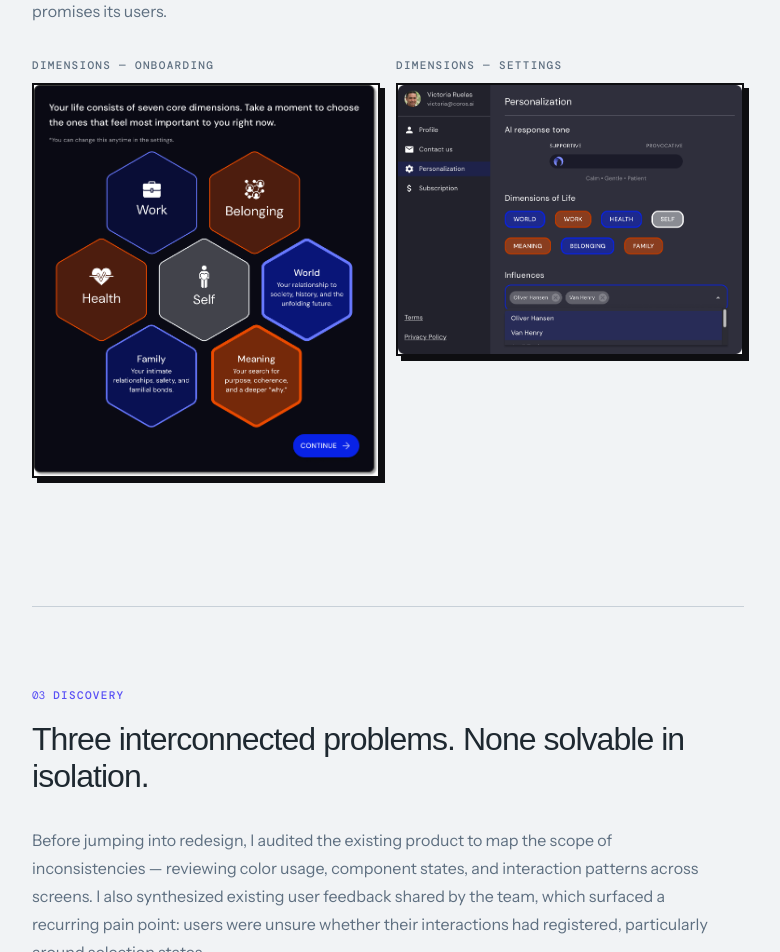
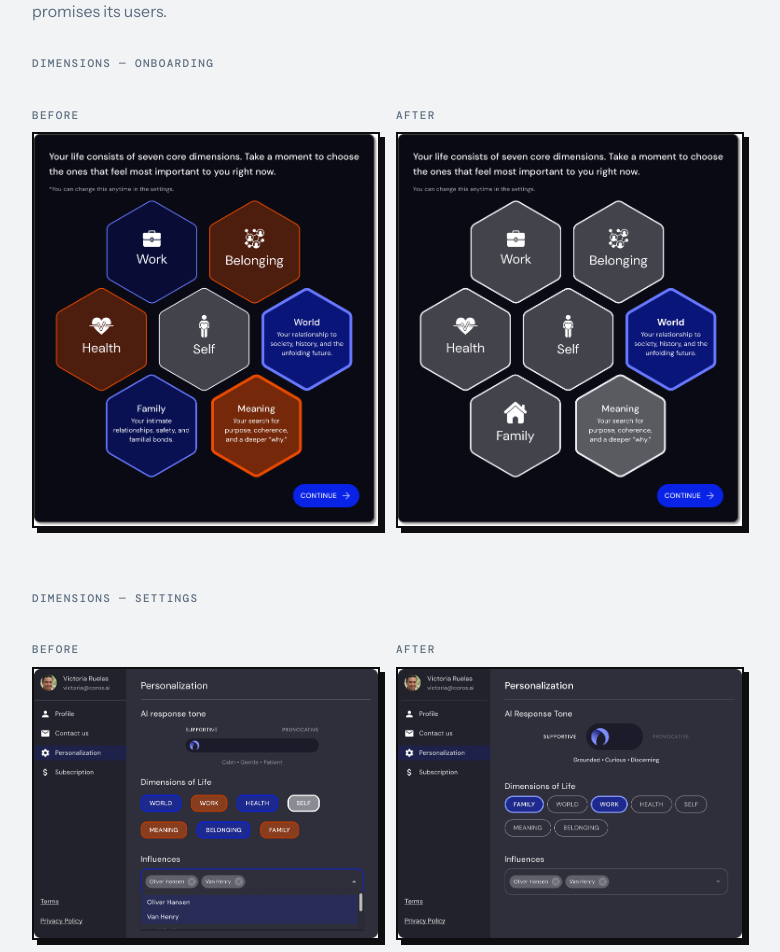
Before and after one commit to the-esoteric-girl/my-portfolio, a React (Vite) app: page /case-studies/coros-ai in a window 1280 px wide. Shown: the part 1820-2772 px from the top of the page, without its empty margins (308-1088 px from the left). Built offline with nearby package versions, Linux system fonts and the light colour scheme.

Commit message:
add after images for problelm section

```diff
--- a/src/pages/CaseStudy.css
+++ b/src/pages/CaseStudy.css
@@ -328,7 +328,7 @@
 }
 
 .cs-ba-direction + .cs-ba-direction {
-  margin-top: var(--space-8);
+  margin-top: var(--space-10);
 }
 
 .cs-ba-img {
--- a/src/pages/CorosAI.jsx
+++ b/src/pages/CorosAI.jsx
@@ -302,10 +302,12 @@ export default function CorosAI() {
               especially damaging — credibility is core to what COROS AI
               promises its users.
             </p>
+            <div className="cs-ba-direction">
+              <span className="cs-ba-label">Dimensions — Onboarding</span>
               <div className="cs-ba">
                 <div className="cs-ba-grid">
                   <div className="cs-ba-col">
-                  <span className="cs-ba-label">Dimensions — Onboarding</span>
+                    <span className="cs-ba-label">Before</span>
                     <div
                       className="cs-ba-img"
                       role="button"
@@ -323,7 +325,32 @@ export default function CorosAI() {
                     </div>
                   </div>
                   <div className="cs-ba-col">
+                    <span className="cs-ba-label">After</span>
+                    <div
+                      className="cs-ba-img"
+                      role="button"
+                      tabIndex={0}
+                      aria-label="Click to enlarge"
+                      onClick={openLightbox}
+                      onKeyDown={openLightbox}
+                    >
+                      <img
+                        src="/img/case-studies/coros-ai/dimensions-after.png"
+                        alt="Dimensions section in onboarding after redesign"
+                        loading="lazy"
+                        decoding="async"
+                      />
+                    </div>
+                  </div>
+                </div>
+              </div>
+            </div>
+            <div className="cs-ba-direction">
               <span className="cs-ba-label">Dimensions — Settings</span>
+              <div className="cs-ba">
+                <div className="cs-ba-grid">
+                  <div className="cs-ba-col">
+                    <span className="cs-ba-label">Before</span>
                     <div
                       className="cs-ba-img"
                       role="button"
@@ -338,6 +365,25 @@ export default function CorosAI() {
                         loading="lazy"
                         decoding="async"
                       />
+                    </div>
+                  </div>
+                  <div className="cs-ba-col">
+                    <span className="cs-ba-label">After</span>
+                    <div
+                      className="cs-ba-img"
+                      role="button"
+                      tabIndex={0}
+                      aria-label="Click to enlarge"
+                      onClick={openLightbox}
+                      onKeyDown={openLightbox}
+                    >
+                      <img
+                        src="/img/case-studies/coros-ai/personalization-menu-after.png"
+                        alt="Dimensions settings modal after redesign"
+                        loading="lazy"
+                        decoding="async"
+                      />
+                    </div>
                   </div>
                 </div>
               </div>
```
Also changed, not shown: public/img/case-studies/coros-ai/dimensions-after.png (added), public/img/case-studies/coros-ai/personalization-menu-after.png (added). Lines whose indentation alone changed are shown as unchanged.
